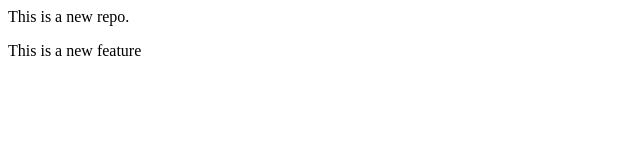
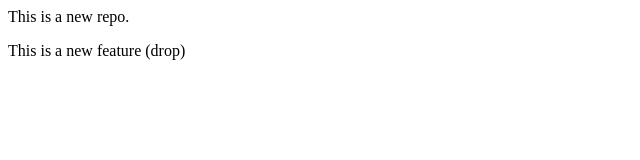
Before and after one commit to princesingh-9786/localrepo, a plain HTML site: page index.html in a window 1280 px wide. Shown: the full height of the page, 0-640 px from the left. Drawn offline with Linux system fonts and the light colour scheme.

Commit message:
add drop

```diff
--- a/index.html
+++ b/index.html
@@ -1,2 +1,2 @@
 <p>This is a new repo.</p>
-<p>This is a new feature</p>
+<p>This is a new feature (drop)</p>
```
